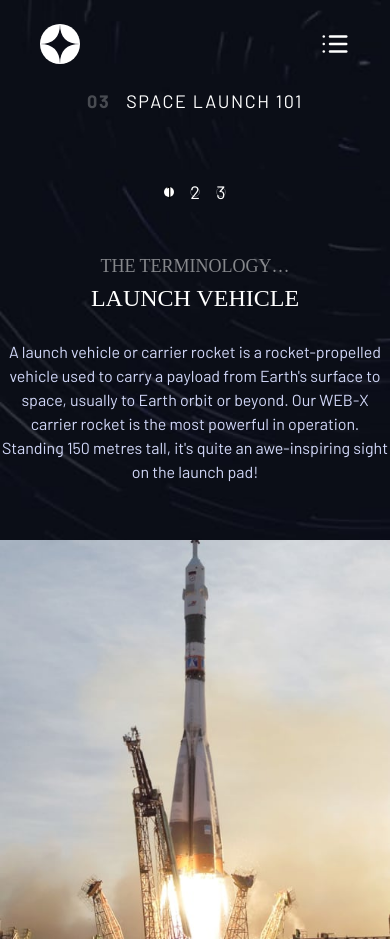
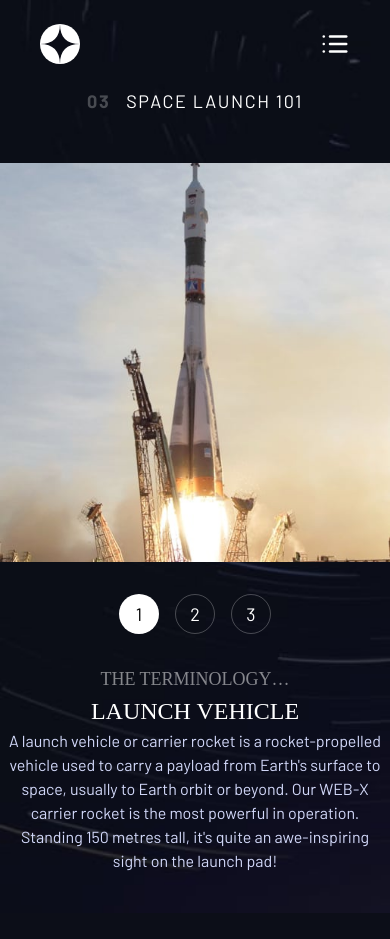
Before and after one commit to engmohamedtarek1/space-tourism, a React (Create React App) app: page /technology in a window 390 px wide. After the commit the page ends 913 px from the top, so only its background shows below. Built offline with nearby package versions, Linux system fonts and the light colour scheme; a web font is replaced by a local one.

Commit message:
Add some styles to Technologies

```diff
--- a/src/components/Technologies.tsx
+++ b/src/components/Technologies.tsx
@@ -11,47 +11,63 @@ const Technologies = () => {
   return (
     <div className="flex flex-col gap-12 text-center lg:ml-36 lg:text-left">
       {/* Title */}
-      <div className="tracking-[0.1rem] md:self-start md:pl-4 lg:pl-0 lg:text-500">
+      <div className="tracking-[0.1rem] md:self-start md:pl-10 md:text-[1.5rem] lg:pl-0 lg:text-500">
         <span className="pr-4 font-bold opacity-25">03</span>
         SPACE LAUNCH 101
       </div>
 
       {/* Content */}
-      <div className="flex flex-col items-center gap-14 text-center lg:flex-row lg:text-left lg:mb-24">
+
+      <div className="md:msb-0 flex flex-col items-center gap-8 text-center mb-10 lg:mb-24 lg:flex-row lg:gap-14 lg:text-left">
+        <div className="block md:hidden">
+          <img
+            src={technology.images.portrait}
+            alt={technology.name}
+            className="h-auto w-full object-cover"
+          />
+        </div>
+
+        <div className="hidden md:block lg:hidden">
+          <img
+            src={technology.images.landscape}
+            alt={technology.name}
+            className="h-auto w-full object-cover"
+          />
+        </div>
+
         {/* Explanation */}
-        <div className="mt-6 flex gap-4 lg:flex-col lg:gap-10">
+        <div className="flex gap-4 lg:mt-6 lg:flex-col lg:gap-10">
           {technologies.map((_, index) => (
             <div
               title="Next"
               key={index}
               onClick={() => setCurrentCrewIndex(index)}
-              className={`h-[0.625rem] w-[0.625rem] rounded-full lg:h-20 lg:w-20 ${
+              className={`h-10 w-10 rounded-full md:h-14 md:w-14 lg:h-20 lg:w-20 ${
                 currentCrewIndex === index
                   ? "bg-white text-black"
                   : "border border-white/25 bg-transparent"
-              } flex items-center justify-center hover:bg-white/50 focus:bg-white`}
+              } flex items-center justify-center hover:border-white focus:bg-white`}
             >
               {index + 1}
             </div>
           ))}
         </div>
 
-        <div className="flex flex-col items-center gap-6 lg:items-start">
+        <div className="flex flex-col items-center md:gap-4 lg:items-start lg:gap-6">
           <div className="font-serif uppercase">
-            <p className="text-400 text-white/50 md:text-[1.5rem] lg:text-600">
+            <p className="text-40000 text-white/50 md:text-[1.5rem] lg:text-600">
               THE TERMINOLOGY…
             </p>
             <p className="text-[1.5rem] md:text-[2.5rem] lg:text-700">
               {technology.name}
             </p>
           </div>
-          <div className="font-sans text-300 text-light md:w-[32rem] md:text-400">
+          <div className="w-[24rem] font-sans text-300 text-light md:w-[32rem] md:text-400">
             <p>{technology.description}</p>
           </div>
         </div>
 
-        {/* Image with smooth fade effect */}
-        <div className="">
+        <div className="hidden lg:block">
           <img
             src={technology.images.portrait}
             alt={technology.name}
```
